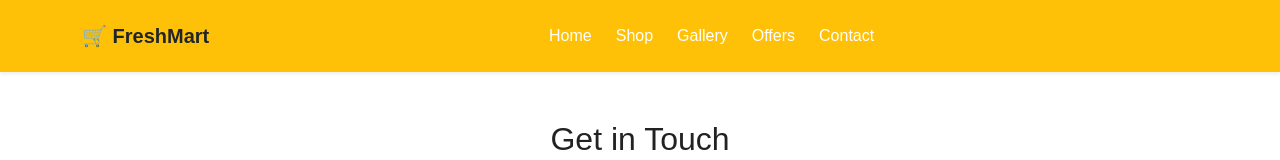
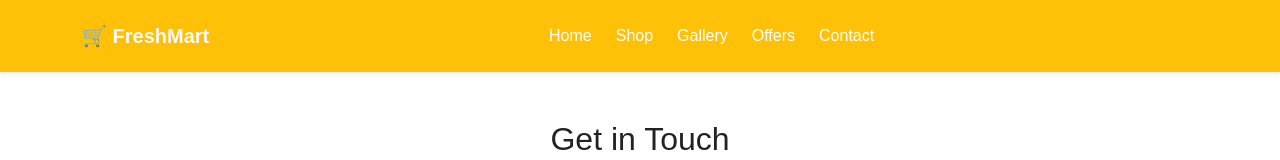
Before and after one commit to ysseff/ITI-ServiceNow, a plain HTML site: page HTML:CSS/FreshMart-Bootstrap/contact.html in a window 1280 px wide. Shown: the top 160 px of the page. Drawn offline with nearby package versions, Linux system fonts and the light colour scheme.

Commit message:
made freshmart logo white in bootstrap version

```diff
--- a/HTML:CSS/FreshMart-Bootstrap/contact.html
+++ b/HTML:CSS/FreshMart-Bootstrap/contact.html
@@ -14,7 +14,7 @@
         <header>
             <nav class="navbar navbar-expand-lg navbar-dark bg-warning shadow-sm py-3">
                 <div class="container">
-                    <a class="navbar-brand fw-bold text-dark" href="index.html">🛒 FreshMart</a>
+                    <a class="navbar-brand fw-bold text-light" href="index.html">🛒 FreshMart</a>
                     <button
                         class="navbar-toggler"
                         type="button"
```
Also changed, not shown: HTML:CSS/FreshMart-Bootstrap/gallery.html (+1 -1 lines), HTML:CSS/FreshMart-Bootstrap/offers.html (+1 -1 lines), HTML:CSS/FreshMart-Bootstrap/shop.html (+1 -1 lines).
